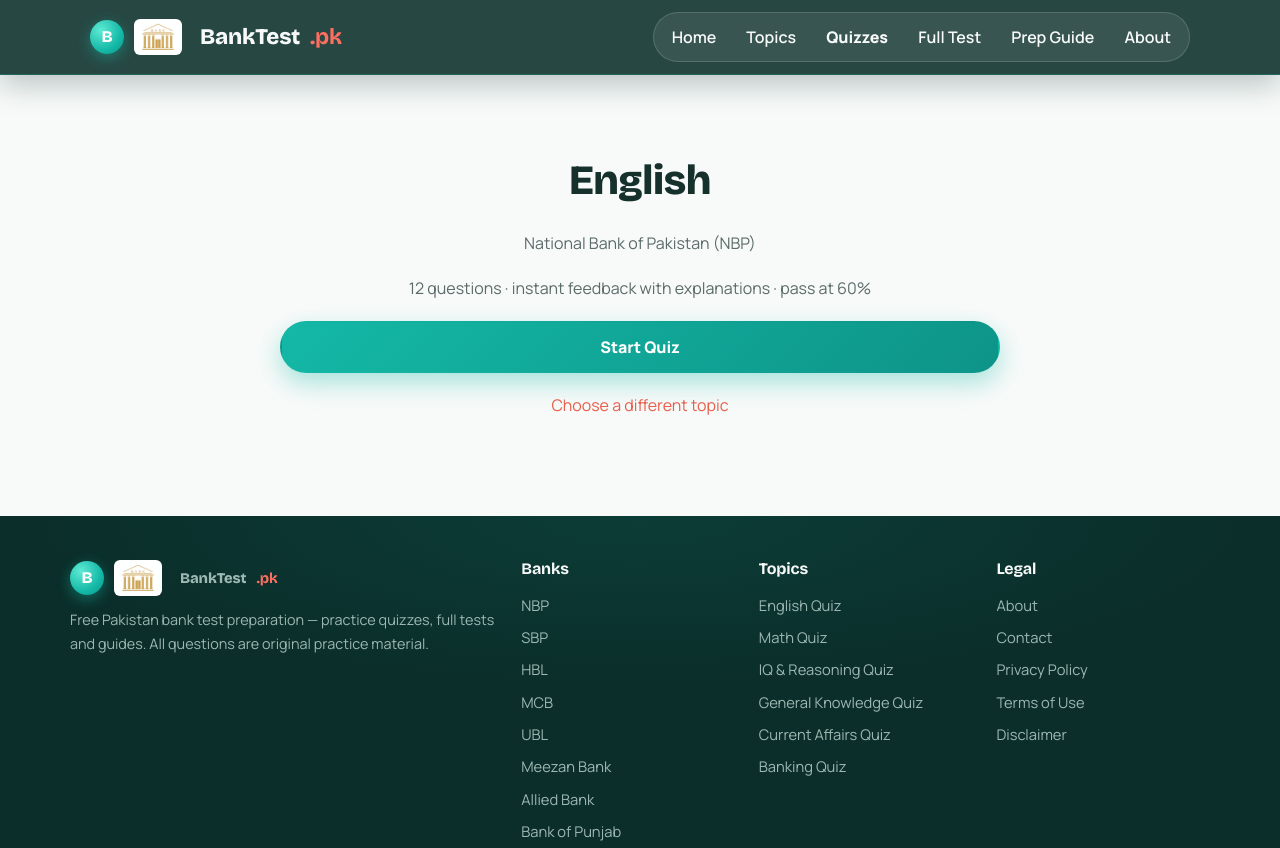
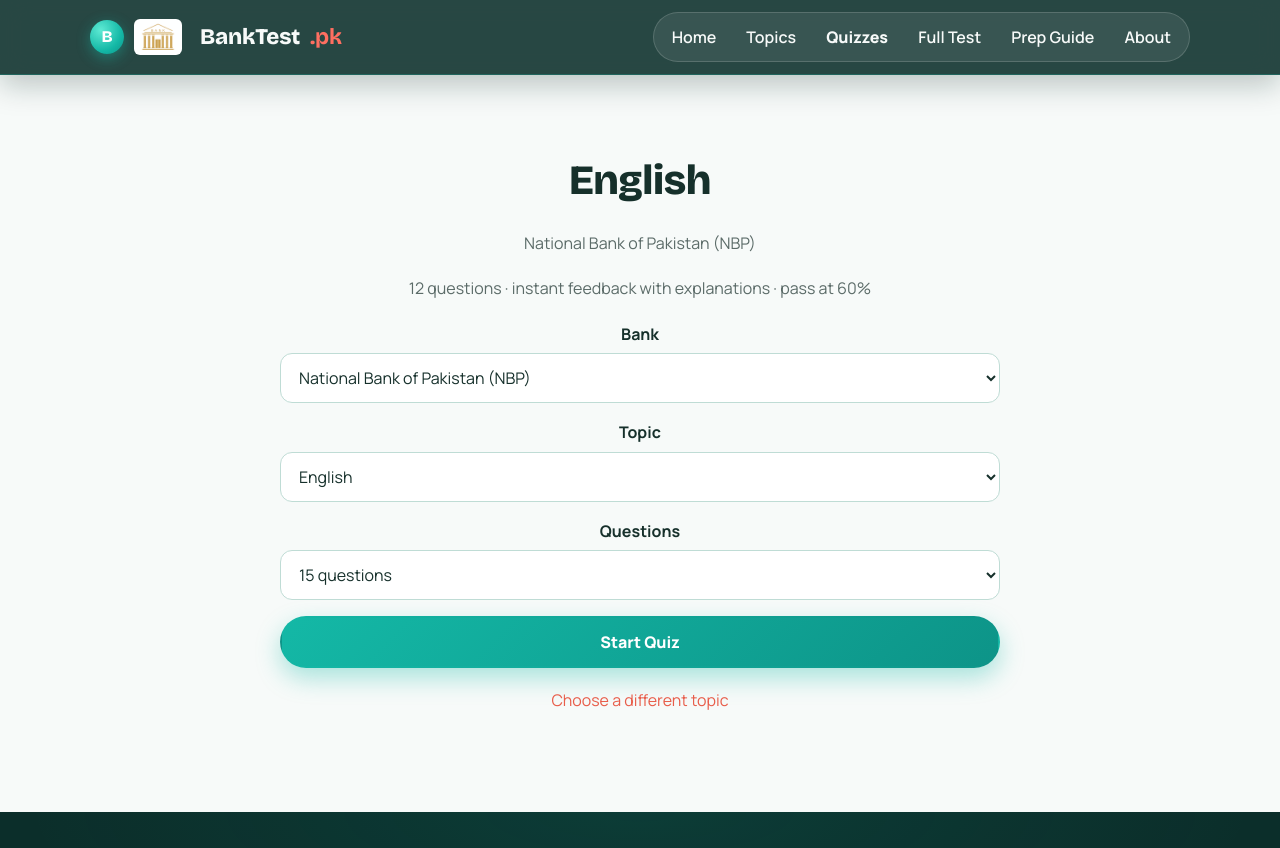
Before and after one commit to BankTesthelp/banktesthelp.github.io, a plain HTML site: page quiz.html in a window 1280 px wide. Shown: the top 848 px of the page. Drawn offline with nearby package versions, Linux system fonts and the light colour scheme.

Commit message:
Recreated site: quiz.html (new simple quiz flow)

```diff
--- a/quiz.html
+++ b/quiz.html
@@ -9,18 +9,18 @@
 <link rel="preconnect" href="https://fonts.googleapis.com">
 <link rel="preconnect" href="https://fonts.gstatic.com" crossorigin>
 <link href="https://fonts.googleapis.com/css2?family=Bricolage+Grotesque:opsz,wght@12..96,600;12..96,700;12..96,800&family=Manrope:wght@400;500;600;700;800&display=swap" rel="stylesheet">
-<link rel="stylesheet" href="style.css?v=4">
+<link rel="stylesheet" href="style.css?v=5">
 <link rel="canonical" href="https://banktesthelp.github.io/quiz.html">
 <meta property="og:type" content="website">
 <meta property="og:site_name" content="BankTest.pk">
 <meta property="og:title" content="Free Bank Test Practice Quiz — English, Math, IQ & Banking">
 <meta property="og:description" content="Take a free timed-style Pakistan bank test practice quiz with instant feedback, detailed explanations for every question, and a 60% pass score.">
 <meta property="og:url" content="https://banktesthelp.github.io/quiz.html">
-<meta property="og:image" content="https://banktesthelp.github.io/lion-hero.jpg">
+<meta property="og:image" content="https://banktesthelp.github.io/logo.png">
 <meta name="twitter:card" content="summary_large_image">
 <meta name="twitter:title" content="Free Bank Test Practice Quiz — English, Math, IQ & Banking">
 <meta name="twitter:description" content="Take a free timed-style Pakistan bank test practice quiz with instant feedback, detailed explanations for every question, and a 60% pass score.">
-<meta name="twitter:image" content="https://banktesthelp.github.io/lion-hero.jpg">
+<meta name="twitter:image" content="https://banktesthelp.github.io/logo.png">
 <script type="application/ld+json">
 {"@context":"https://schema.org","@graph":[{"@type":"WebPage","@id":"https://banktesthelp.github.io/quiz.html#webpage","url":"https://banktesthelp.github.io/quiz.html","name":"Free Bank Test Practice Quiz — English, Math, IQ & Banking","description":"Take a free timed-style Pakistan bank test practice quiz with instant feedback, detailed explanations for every question, and a 60% pass score.","inLanguage":"en","isPartOf":{"@id":"https://banktesthelp.github.io/#website"},"dateModified":"2026-11-26"}]}
 </script>
@@ -54,12 +54,48 @@
         <h1 id="quizTopicName">Practice Quiz</h1>
         <p class="quiz-meta"><span id="quizBankName"></span></p>
         <p class="quiz-meta" id="quizCountInfo"></p>
+        <div class="picker-grid">
+          <div class="form-group">
+            <label for="bankPick">Bank</label>
+            <select id="bankPick">
+              <option value="nbp">National Bank of Pakistan (NBP)</option>
+              <option value="sbp">State Bank of Pakistan (SBP)</option>
+              <option value="hbl">Habib Bank Limited (HBL)</option>
+              <option value="mcb">MCB Bank (MCB)</option>
+              <option value="ubl">United Bank Limited (UBL)</option>
+              <option value="meezan">Meezan Bank</option>
+              <option value="allied">Allied Bank Limited (Allied)</option>
+              <option value="bop">The Bank of Punjab (BOP)</option>
+            </select>
+          </div>
+          <div class="form-group">
+            <label for="topicPick">Topic</label>
+            <select id="topicPick">
+              <option value="english">English</option>
+              <option value="math">Mathematics</option>
+              <option value="iq">IQ &amp; Analytical Reasoning</option>
+              <option value="gk">General Knowledge</option>
+              <option value="current-affairs">Current Affairs</option>
+              <option value="banking">Banking &amp; Finance</option>
+            </select>
+          </div>
+          <div class="form-group">
+            <label for="countPick">Questions</label>
+            <select id="countPick">
+              <option value="10">10 questions</option>
+              <option value="15" selected>15 questions</option>
+              <option value="25">25 questions</option>
+              <option value="50">50 questions</option>
+            </select>
+          </div>
+        </div>
         <button type="button" class="btn btn-green btn-block" id="quizStartBtn">Start Quiz</button>
         <p class="mt-2"><a href="topics.html">Choose a different topic</a></p>
       </div>
 
       <!-- Question screen -->
       <div id="quizQuestion" class="hidden">
+        <div class="quiz-topbar"><span id="qTimer">Time: 00:00</span><span id="qScore">Score: 0/0</span></div>
         <div class="progress-bar"><div class="progress-fill" id="progressFill"></div></div>
         <p class="q-counter"><span id="qCounter"></span> · <span id="qTopicTag"></span></p>
         <h2 class="q-text" id="qText"></h2>
@@ -73,8 +109,15 @@
       <!-- Results screen -->
       <div id="quizResults" class="hidden results">
         <h2>Your Results</h2>
-        <div class="score-big" id="scoreBig">0%</div>
+        <div class="score-ring">
+          <svg viewBox="0 0 120 120" width="150" height="150" aria-hidden="true">
+            <circle class="ring-bg" cx="60" cy="60" r="52"></circle>
+            <circle class="ring-fg" id="scoreRing" cx="60" cy="60" r="52"></circle>
+          </svg>
+          <div class="score-ring-text"><span id="scoreBig">0%</span></div>
+        </div>
         <p id="scoreDetail"></p>
+        <p id="scoreTime"></p>
         <p id="scoreVerdict"></p>
 
         <!-- AD PLACEHOLDER: paste your AdSense ad unit <ins> code inside this div. Setup instructions in config.js. -->
```
